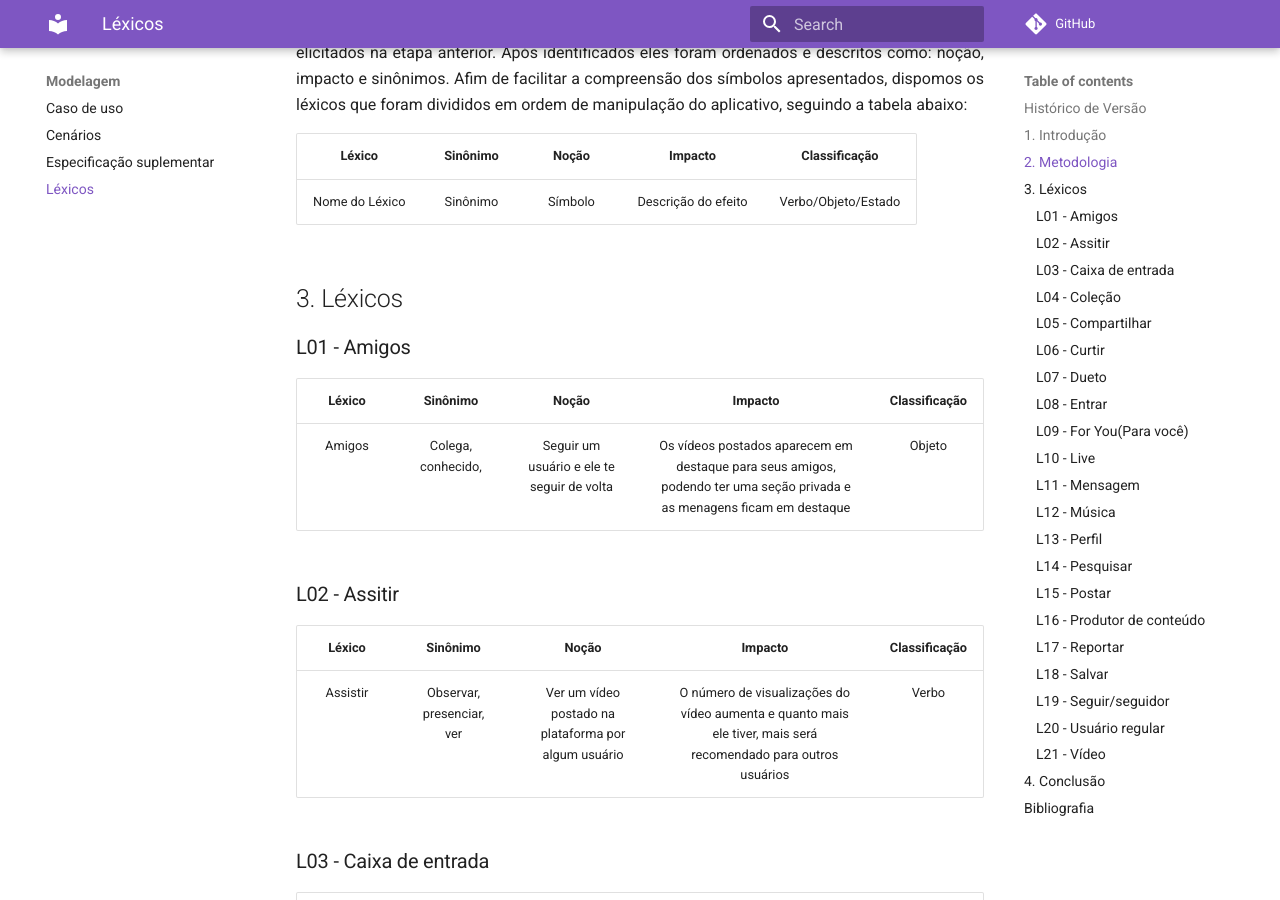
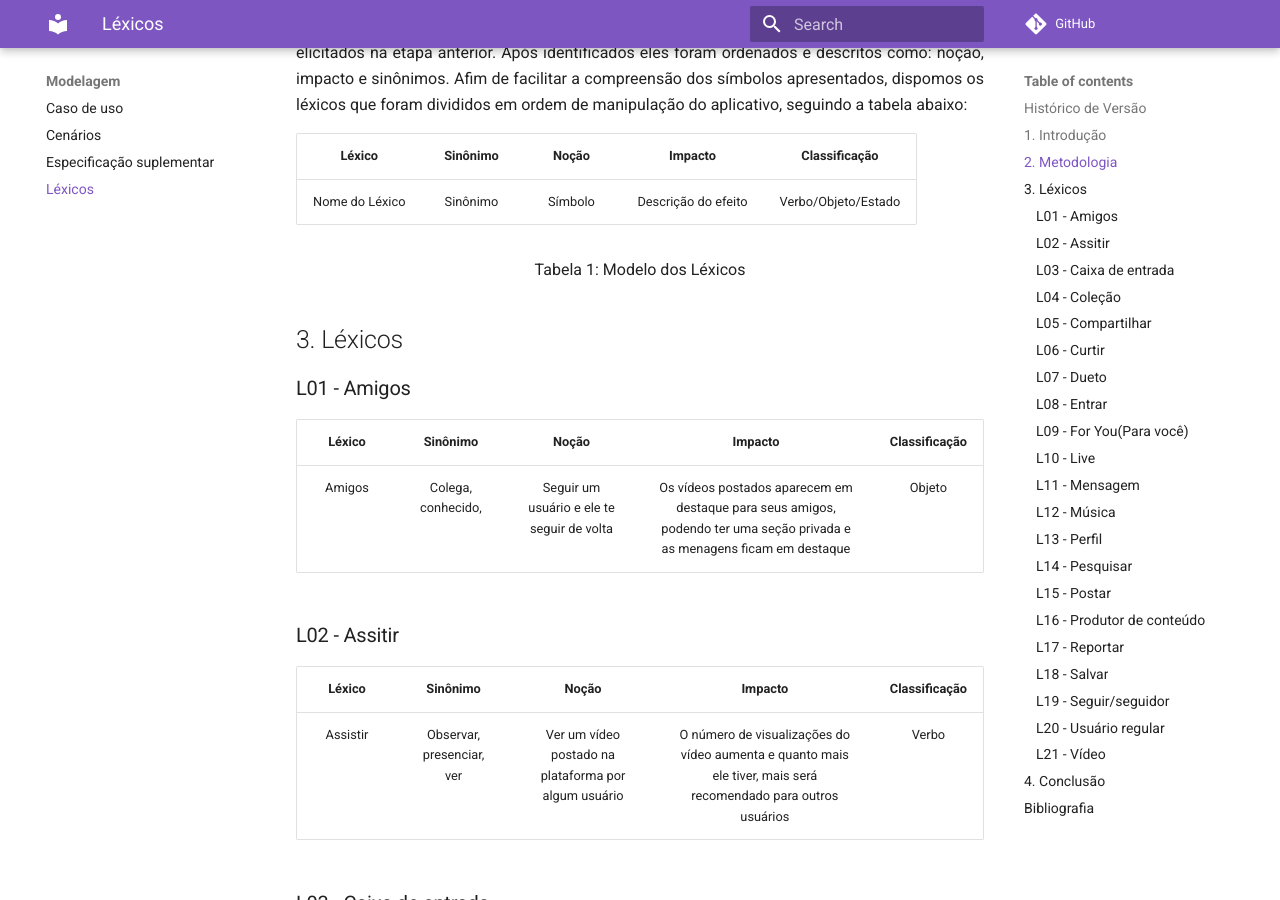
Before and after one commit to Requisitos-de-Software/2022.1-TikTok, an MkDocs documentation site: the page built from docs/modelagem/lexicos.md, in a window 1280 px wide and 900 px high, scrolled down 952 px. Built offline with MkDocs 1.6.1 and Material for MkDocs 9.7.7, drawn with Linux system fonts in a browser that asks for light colours; comment, search, counter and statistics services are not loaded.

Commit message:
"#36 - Adição legenda de tabela léxico"

```diff
--- a/docs/modelagem/lexicos.md
+++ b/docs/modelagem/lexicos.md
@@ -24,6 +24,8 @@
 | Léxico         | Sinônimo | Noção   | Impacto             | Classificação       |
 | :--------------: | :--------: | :-------: | :-------------------: | :-------------------: |
 | Nome do Léxico | Sinônimo | Símbolo | Descrição do efeito | Verbo/Objeto/Estado |
+<center> <p>Tabela 1: Modelo dos Léxicos</p>
+</center>
 
 ## 3. Léxicos
 
```
